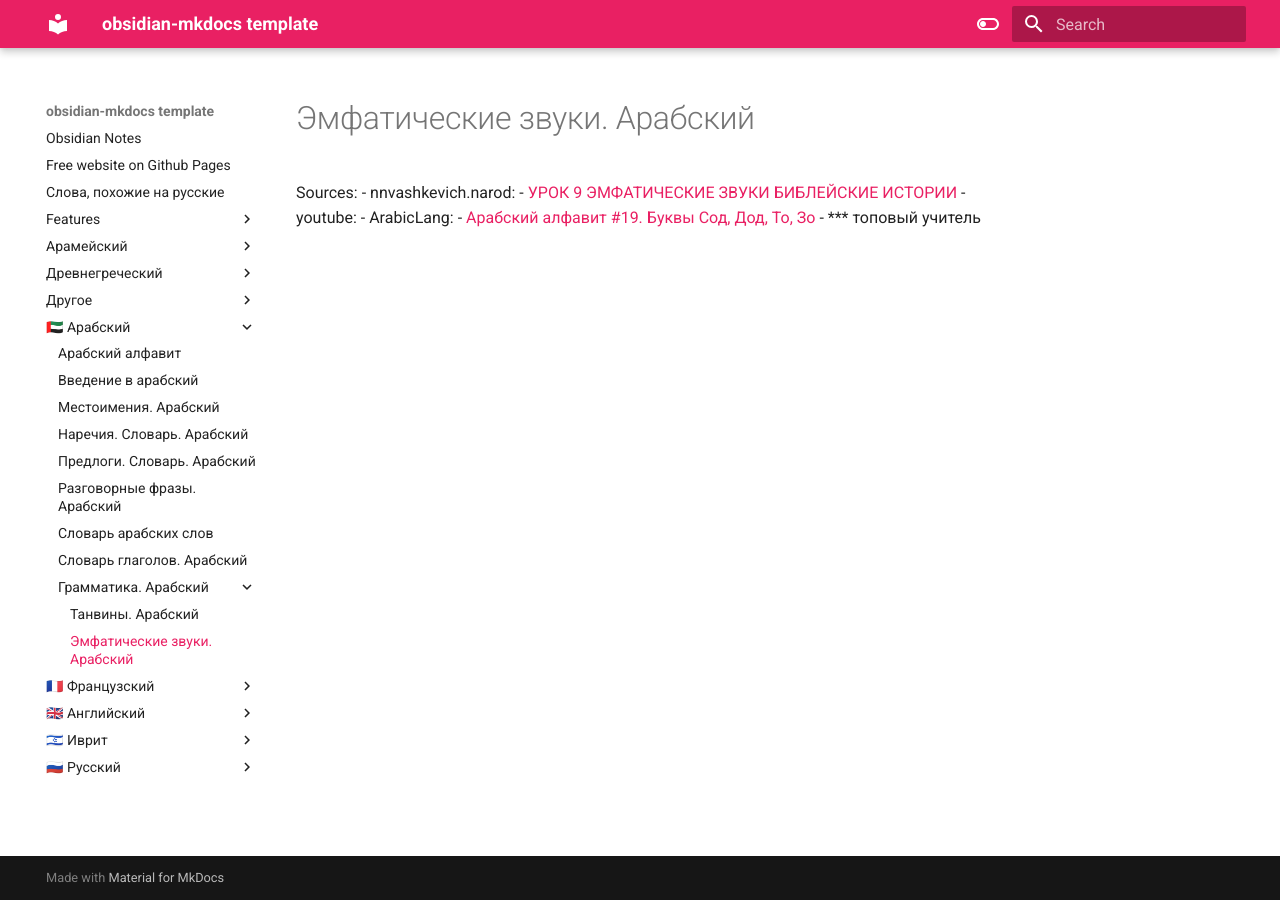
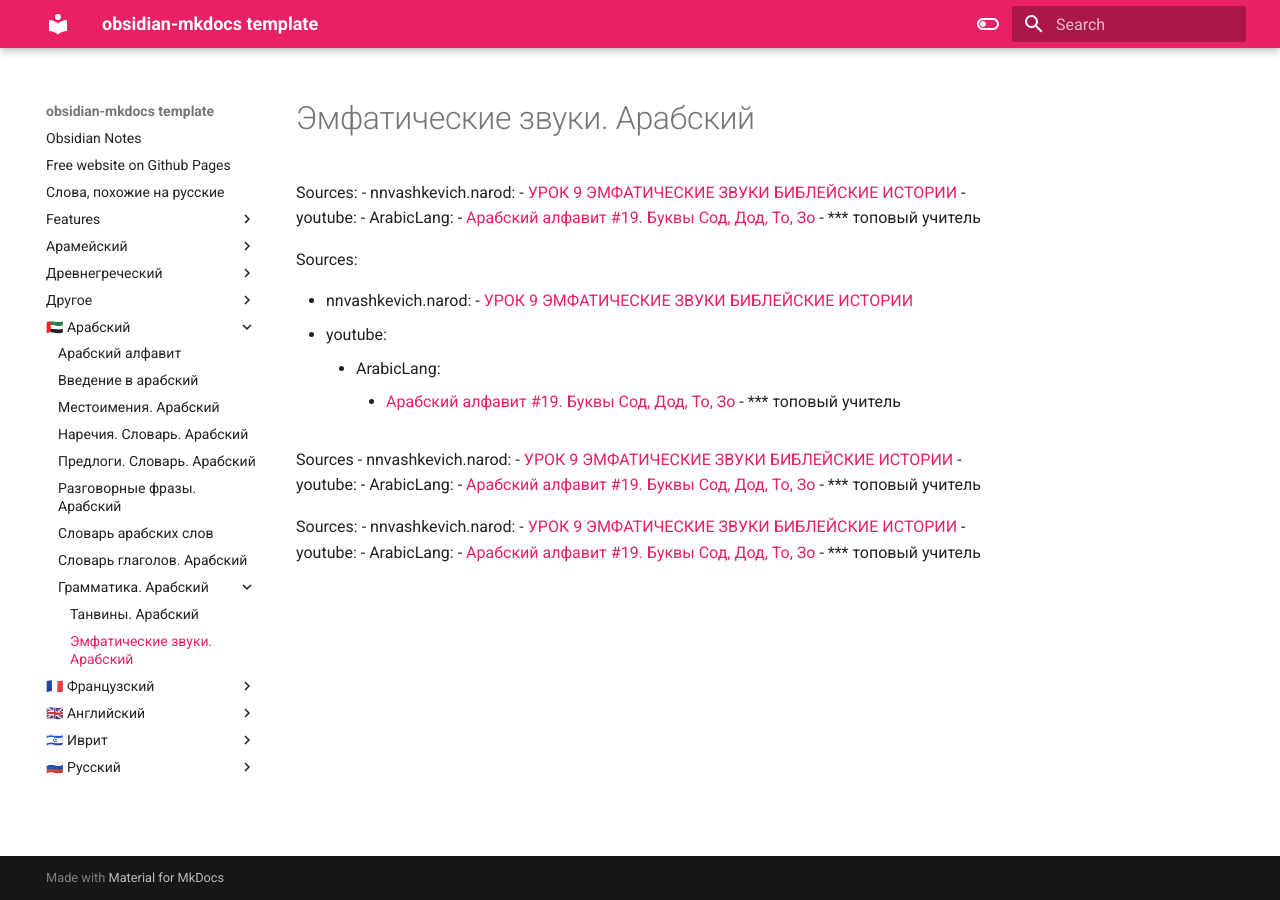
Before and after one commit to 1div243/1div243_temp_.github.io, an MkDocs documentation site: the page built from docs/🇦🇪 Арабский/Грамматика. Арабский/Эмфатические звуки. Арабский.md, in a window 1280 px wide. Built offline with MkDocs 1.6.1 and Material for MkDocs 9.7.7, drawn with Linux system fonts in a browser that asks for light colours.

Commit message:
Update Эмфатические звуки. Арабский.md

```diff
--- a/docs/🇦🇪 Арабский/Грамматика. Арабский/Эмфатические звуки. Арабский.md
+++ b/docs/🇦🇪 Арабский/Грамматика. Арабский/Эмфатические звуки. Арабский.md
@@ -5,3 +5,28 @@
  - youtube:
 	- ArabicLang:
 		- [Арабский алфавит #19. Буквы Сод, Дод, То, Зо ](https://youtu.be/EeqDXxbrKAI) - *** топовый учитель
+
+
+Sources:
+
+ - nnvashkevich.narod:
+		- [УРОК 9 ЭМФАТИЧЕСКИЕ  ЗВУКИ БИБЛЕЙСКИЕ ИСТОРИИ](http://nnvashkevich.narod.ru/kng/CIMCEM/CeM09.htm)
+ - youtube:
+	- ArabicLang:
+		- [Арабский алфавит #19. Буквы Сод, Дод, То, Зо ](https://youtu.be/EeqDXxbrKAI) - *** топовый учитель
+
+
+Sources
+ - nnvashkevich.narod:
+		- [УРОК 9 ЭМФАТИЧЕСКИЕ  ЗВУКИ БИБЛЕЙСКИЕ ИСТОРИИ](http://nnvashkevich.narod.ru/kng/CIMCEM/CeM09.htm)
+ - youtube:
+	- ArabicLang:
+		- [Арабский алфавит #19. Буквы Сод, Дод, То, Зо ](https://youtu.be/EeqDXxbrKAI) - *** топовый учитель
+
+
+Sources:
+  - nnvashkevich.narod:
+		- [УРОК 9 ЭМФАТИЧЕСКИЕ  ЗВУКИ БИБЛЕЙСКИЕ ИСТОРИИ](http://nnvashkevich.narod.ru/kng/CIMCEM/CeM09.htm)
+  - youtube:
+	- ArabicLang:
+		- [Арабский алфавит #19. Буквы Сод, Дод, То, Зо ](https://youtu.be/EeqDXxbrKAI) - *** топовый учитель
```
